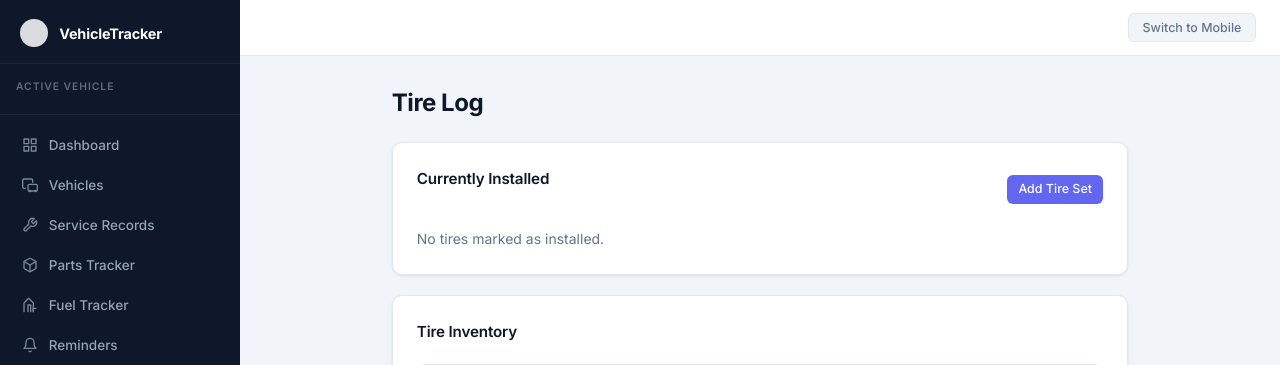
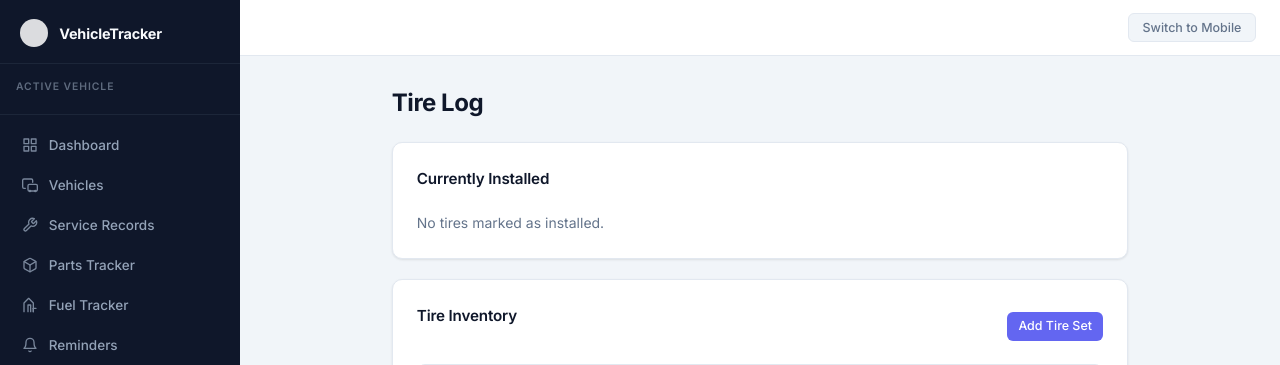
Before and after one commit to alreadyded1/VST, a Flask app: page /tires in a window 1280 px wide. Shown: the top 365 px of the page. Run offline with Flask 3, Linux system fonts and the light colour scheme; a user stored in the database is signed in; data that the repository does not hold is empty.

Commit message:
Move Add Tire Set button to Tire Inventory section
Co-Authored-By: Claude Sonnet 4.6 <noreply@anthropic.com>

```diff
--- a/templates/tires.html
+++ b/templates/tires.html
@@ -9,16 +9,16 @@
 
 <!-- Currently Installed -->
 <div class="card" id="installedCard">
-    <div class="flex-between mb-2">
-        <h2>Currently Installed</h2>
-        <button class="btn btn-primary btn-small" onclick="openModal('addTireModal')">Add Tire Set</button>
-    </div>
+    <h2 class="mb-2">Currently Installed</h2>
     <div id="installedTires"><p style="color:var(--light-text);font-size:0.875rem;">No tires marked as installed.</p></div>
 </div>
 
 <!-- Tire Inventory -->
 <div class="card">
-    <h2 class="mb-2">Tire Inventory</h2>
+    <div class="flex-between mb-2">
+        <h2>Tire Inventory</h2>
+        <button class="btn btn-primary btn-small" onclick="openModal('addTireModal')">Add Tire Set</button>
+    </div>
     <div class="table-container">
         <table>
             <thead>
```
